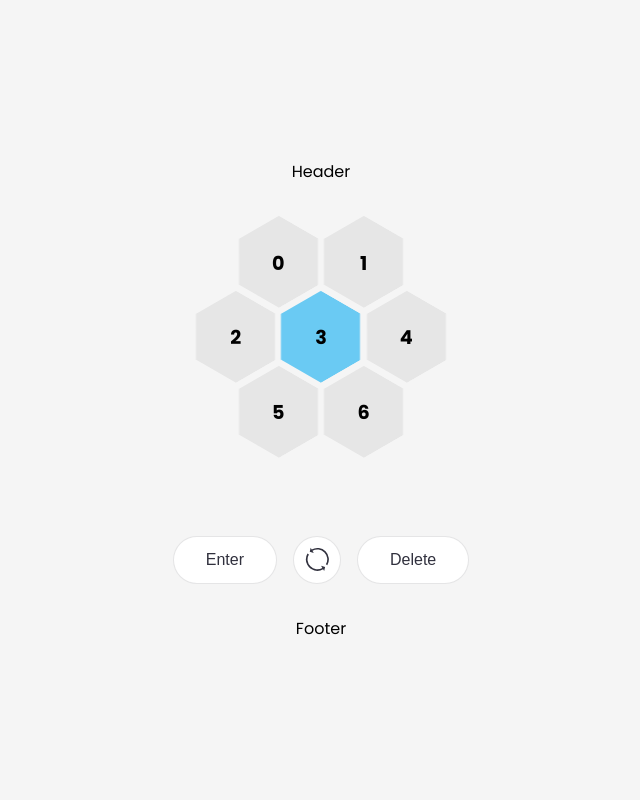
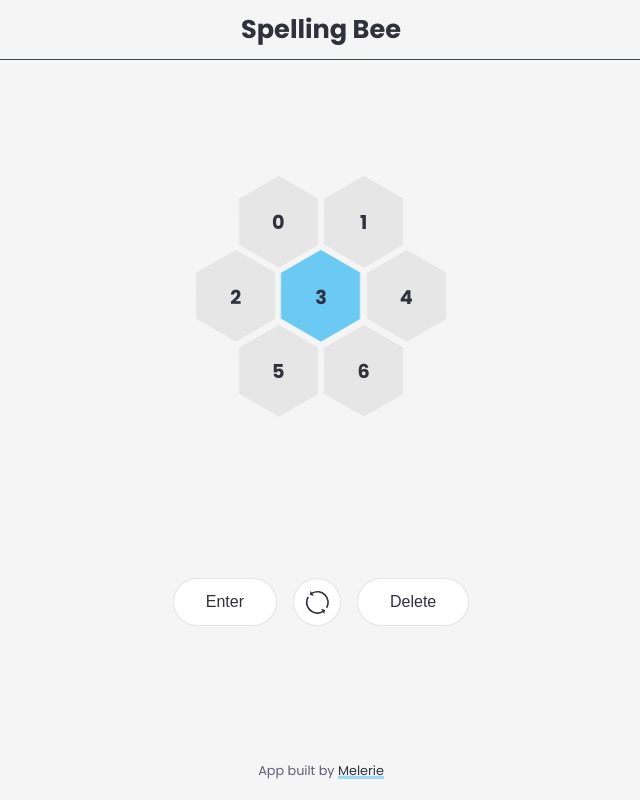
Before and after one commit to melerie/spelling-bee, a React (Create React App) app: page / in a window 1280 px wide. Shown: the whole page, without its empty margins (319-959 px from the left). Built offline with nearby package versions, Linux system fonts and the light colour scheme.

Commit message:
Build header and footer

```diff
--- a/src/App.tsx
+++ b/src/App.tsx
@@ -1,13 +1,31 @@
-import { ThemeProvider } from 'styled-components'
+import styled, { ThemeProvider } from 'styled-components'
+
 import { Main } from './pages/Main'
 import { theme } from './theme'
+import { GlobalStyle } from './globalStyles'
+import { Footer, Header } from './components'
 
 const App = () => {
   return (
     <ThemeProvider theme={theme}>
-      <Main />
+      <GlobalStyle />
+      <Container>
+        <Header />
+
+        <Main />
+        <Footer />
+      </Container>
     </ThemeProvider>
   )
 }
 
 export default App
+
+const Container = styled.div`
+  display: flex;
+  flex-flow: column nowrap;
+  min-height: 100vh;
+  justify-content: space-between;
+  align-items: center;
+  gap: 2rem;
+`
--- a/src/components/Footer.tsx
+++ b/src/components/Footer.tsx
@@ -1,3 +1,18 @@
+import styled from 'styled-components'
+import { lighten } from 'polished'
+
 export const Footer = () => {
-  return <div>Footer</div>
+  return (
+    <Container>
+      <p>
+        App built by <a href="https://github.com/melerie">Melerie</a>
+      </p>
+    </Container>
+  )
 }
+
+const Container = styled.footer`
+  padding: 20px;
+  font-size: 0.8rem;
+  color: ${({ theme }) => lighten(0.2, theme.textColour)};
+`
--- a/src/components/Header.tsx
+++ b/src/components/Header.tsx
@@ -1,3 +1,20 @@
+import styled from 'styled-components'
+
 export const Header = () => {
-  return <div>Header</div>
+  return (
+    <Container>
+      <H1>Spelling Bee</H1>
+    </Container>
+  )
 }
+
+const Container = styled.header`
+  width: 100%;
+  border-bottom: 1px solid ${({ theme }) => theme.dark};
+  padding: 10px;
+`
+
+const H1 = styled.h1`
+  font-size: 1.6rem;
+  text-align: center;
+`
--- a/src/globalStyles.ts
+++ b/src/globalStyles.ts
@@ -1,13 +1,22 @@
-import { createGlobalStyle } from 'styled-components';
+import { lighten } from 'polished'
+import { createGlobalStyle, css } from 'styled-components'
 
 export const GlobalStyle = createGlobalStyle`
-  body, h1, h2, h3, p, ul, li {
+${({ theme }) => css`
+  body,
+  h1,
+  h2,
+  h3,
+  p,
+  ul,
+  li {
     margin: 0;
     padding: 0;
   }
 
   body {
     font-family: 'Poppins', sans-serif;
+    color: ${theme.textColour};
   }
 
   body {
@@ -16,6 +25,23 @@ export const GlobalStyle = createGlobalStyle`
 
   * {
     box-sizing: border-box;
+  }
+
+  a {
+    text-decoration: none;
+    box-shadow: inset 0 -0.25em 0 ${lighten(0.1, theme.primary)};
+
+    transition: background-color 0.15s cubic-bezier(0.33, 0.66, 0.66, 1);
+
+    &,
+    &:visited {
+      color: ${theme.textColour};
+    }
+
+    &:hover,
+    &:focus {
+      background-color: ${lighten(0.1, theme.primary)};
+    }
   }
 
   button {
@@ -27,4 +53,18 @@ export const GlobalStyle = createGlobalStyle`
       outline: 0;
     }
   }
-`;
+
+  h1 {
+    font-size: 1.6rem;
+  }
+  h2 {
+    font-size: 1.45rem;
+  }
+  h3 {
+    font-size: 1.3rem;
+  }
+  h4 {
+    font-size: 1.15rem;
+  }
+`}
+`
--- a/src/pages/Main.tsx
+++ b/src/pages/Main.tsx
@@ -1,12 +1,9 @@
 import { styled } from 'styled-components'
 
-import { GlobalStyle } from '../globalStyles'
-import { Button, Footer, Header, Hexagons, Shuffle } from '../components'
+import { Button, Hexagons, Shuffle } from '../components'
 
 export const Main = () => (
-  <Container>
-    <GlobalStyle />
-    <Header />
+  <>
     <Hexagons />
     <Inline>
       <Button>Enter</Button>
@@ -15,18 +12,8 @@ export const Main = () => (
       </RoundButton>
       <Button>Delete</Button>
     </Inline>
-    <Footer />
-  </Container>
+  </>
 )
-
-const Container = styled.div`
-  display: flex;
-  flex-flow: column nowrap;
-  min-height: 100vh;
-  justify-content: center;
-  align-items: center;
-  gap: 2rem;
-`
 
 const Inline = styled.div`
   display: flex;
```
